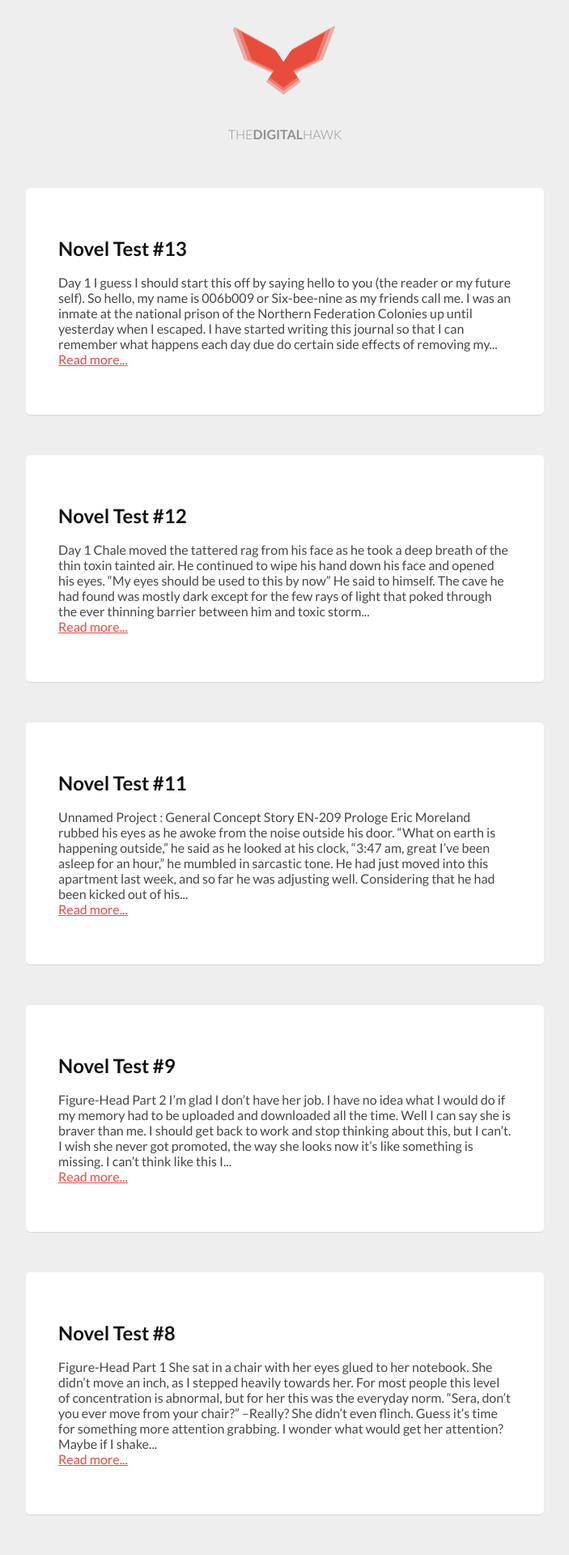
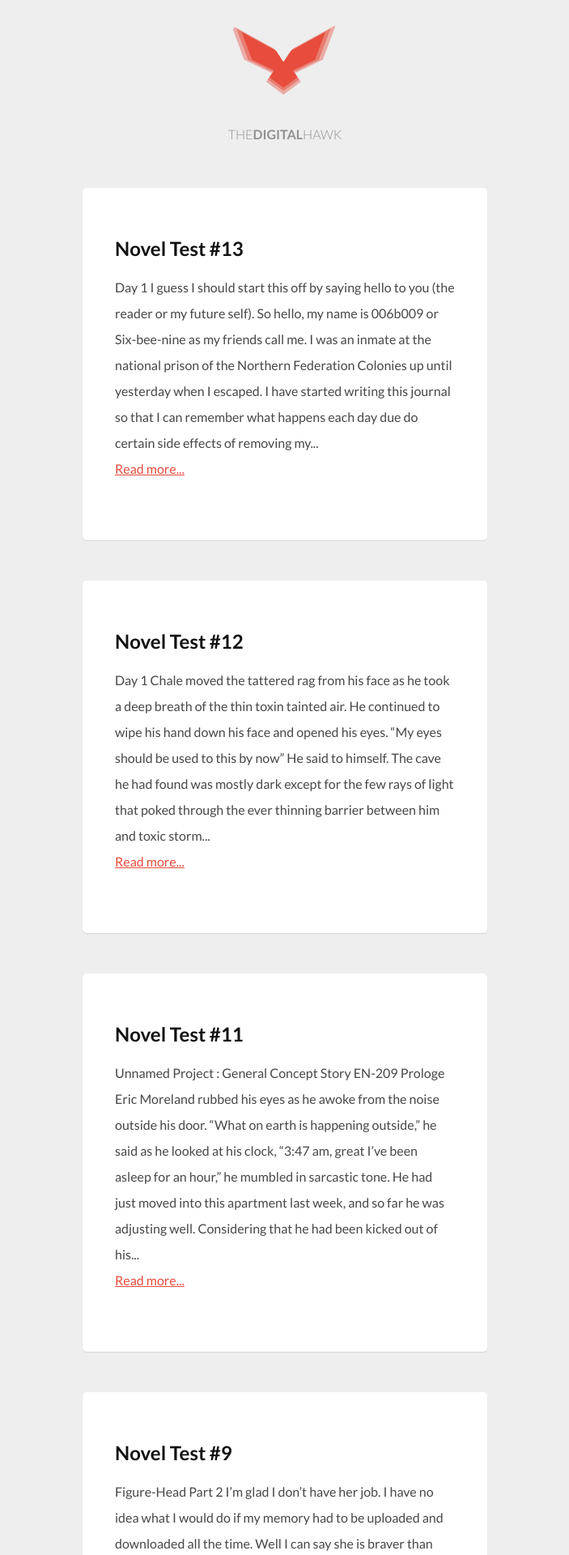
Before and after one commit to nightcry7/blog, a Jekyll site: the page built from index.html, in a window 1280 px wide. Shown: the top 1920 px of the page at 81% size, without its empty margins (288-991 px from the left). Built offline with Jekyll 4.4.1, drawn with Linux system fonts in a browser that asks for light colours; Markdown is read by kramdown in place of the engine named in the settings.

Commit message:
style changes

```diff
--- a/_layouts/default.html
+++ b/_layouts/default.html
@@ -13,6 +13,7 @@
         <!-- Custom CSS -->
         <link rel="stylesheet" href="{{ site.baseurl }}/css/main.css">
 <link href='http://fonts.googleapis.com/css?family=Lato:100,300,400,700,900,100italic,300italic,400italic,700italic,900italic' rel='stylesheet' type='text/css'>
+    <link href='https://fonts.googleapis.com/css?family=Lora:400,700,400italic,700italic' rel='stylesheet' type='text/css'>
 
     </head>
     <body>
--- a/css/main.css
+++ b/css/main.css
@@ -35,7 +35,7 @@
 h1 {
   font-size: 3em;
   text-transform: uppercase;
-  font-family: 'Lato', sans-serif;
+  font-family: 'Lora', serif;
   font-weight: 700;
 }
 h2{
@@ -78,7 +78,8 @@
   padding:40px;
   box-shadow: 0 1px 1px rgba(0, 0, 0, 0.1);
   overflow:hidden;
-  font-size: 16px;
+  font-size: 1rem;
+    line-height: 2rem;
   margin-bottom: 50px;
     border-radius: 5px;
 }
@@ -97,7 +98,7 @@
 .main{
   margin: 0 auto;
   width: 100%;
-  max-width: 1440px;
+  max-width: 1000px;
 }
 .header{
   border-radius: 100px;
```
